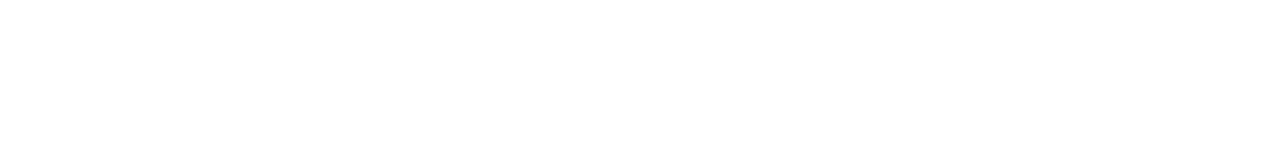
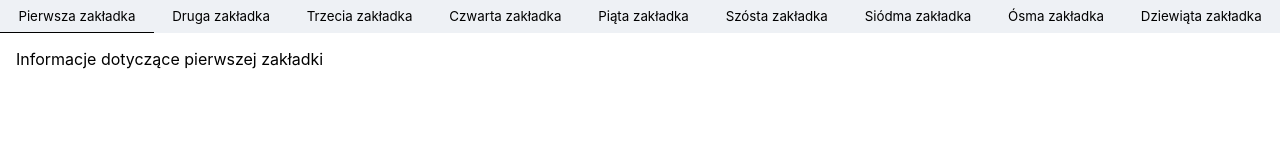
Before and after one commit to soltyskamil/vanilllacomponent, a website built with Vite: page index.html in a window 1280 px wide. Built offline with nearby package versions, Linux system fonts and the light colour scheme.

Commit message:
first commit

```diff
--- a/index.html
+++ b/index.html
@@ -8,12 +8,7 @@
     <title>JS Component</title>
   </head>
   <body>
-    <div id="app">
-      <div id="tabsComponent">
-        <div id="tabsButtons"></div>
-        <div id="tabsContent"></div>
-      </div>
-    </div>
+    <div id="app"></div>
     <script src="/src/main.js"></script>
   </body>
 </html>
--- a/src/main.js
+++ b/src/main.js
@@ -1,106 +1,101 @@
-// const tabsData = [
-//   {
-//     label: 'Oferty',
-//     content: 'Telefon!!!',
-//     id: 0,
-//     active: true,
-//   },
-//   {
-//     label: 'Informacje o produkcie',
-//     content: 'To są informacje o produkcie',
-//     id: 1,
-//     active: false,
-//   },
-//   {
-//     label: 'Opinie i recenzje',
-//     content: 'Dokurwiona sprawa',
-//     id: 2,
-//     active: false,
-//   },
-//   {
-//     label: 'Zadaj pytanie',
-//     content: 'Pytanko pytanko',
-//     id: 3,
-//     active: false,
-//   },
-//   {
-//     label: 'Kup lokalnie',
-//     content: 'Kup koło chałupy',
-//     id: 4,
-//     active: false,
-//   },
-// ]
-const tabs = document.querySelector('#tabsButtons')
-const tabsContent = document.querySelector('#tabsContent')
+function loadData(container, data) {
+  const tabsButtons = document.createElement('div')
+  tabsButtons.classList.add('tabsButtons')
 
-// tabsData.forEach(data => {
-//   const dataEl = document.createElement('button')
-//   dataEl.setAttribute('data-id', data.id)
-//   dataEl.innerHTML = `${data.label}`
-//   tabs.appendChild(dataEl)
-//   if(data.active){
-//     tabsContent.innerHTML = `${data.content}`
-//   }
-//   else return
-// })
- // tabsData.map(function(e){
-    //   if(e.active && e.id != id){
-      //     e.active = !e.active
-      //     tabsData[id].active = !tabsData[id].active;
-      //     tabsContent.innerHTML = `${tabsData[id].content}`
-      //     console.log(tabsData[id], tabsData)
-      //   }
-      // })
-/*
-Wymagania techniczne:
-komponent będzie można stworzyć za pomocą klasy lub funkcji np. new Tabs(container, config) lub createTabsComponent(container, config)
-container to element html, do którego należy “wstrzyknąć” komponent zakładek
-config to dowolny obiekt lub tablica na podstawie, której należy wygenerować komponent. Przykładowy schemat:
-const tabs = [ {label: string, content: string} ]
-domyślnie aktywna jest pierwsza zakładka
-komponent wyświetla się poprawnie na mobile oraz desktop
-*/
+  data.forEach((item, index) => {
+    const tabsInfo = document.createElement('button')
+    tabsInfo.classList.add('tabBtn')
+    tabsInfo.innerHTML = item.label
 
-/*
-  - Stworzenie elementu HTML to którego mamy wstrzyknąć zakładki
-  - dodanie zakładek za pomocą tablicy z danymi
-  - funkcjonalność z powyższych metod
-*/
-const tabData = []
-
-function addItem(container, content){
-  tabData.push({
-    label: container,
-    content: content,
-    id: tabData.length,
-    active: false,
+    tabsButtons.appendChild(tabsInfo)
+    container.appendChild(tabsButtons)
   })
-  const button = document.createElement('button')
-  button.setAttribute('data-id', tabData.length - 1)
-  button.innerHTML = container;
-  tabData[0]['active']=true;
-  tabs.insertBefore(button, button.nextSibling)
-  tabsContent.innerHTML = `${tabData[0].content}`
-  const buttons = document.querySelectorAll('button')
-  buttons[0].style.backgroundColor = '#95a4aa'
-  buttons.forEach(function(element){
-    element.addEventListener('click', () => switchData(element))
-  })
+  showData(container, data)
 }
 
-function switchData(element){
-  const id = parseInt(element.getAttribute('data-id'))
-  const buttons = document.querySelectorAll('button')
-  tabData.map(function(e){
-    if(e.active && e.id != id){
-      e.active = !e.active
-      tabData[id].active = !tabData[id].active;
-      tabsContent.innerHTML = `${tabData[id].content}`
-      console.log(e.id, id)
-      buttons[e.id].style.backgroundColor = '#eef1f5'
-      buttons[id].style.backgroundColor = '#95a4aa'
+
+function showData(container, data){
+  const tabsConfig = document.createElement('div')
+  tabsConfig.classList.add('tabsConfig')
+
+  const buttons = document.querySelectorAll('.tabBtn')
+  buttons[0].classList.add('active')
+
+  buttons.forEach((item, index) => {
+    if(item.classList.contains('active')){
+      tabsConfig.innerHTML = data[index].info
+      container.appendChild(tabsConfig)
     }
-
+    item.addEventListener('click', (e) => switchData(e, buttons, container, data, tabsConfig))
   })
 
 }
+
+function switchData(e, buttons, container, data, tabsConfig){
+  if(e.target.classList.contains('active')) return
+
+  else {
+    buttons.forEach((item) => item.classList.remove('active'))
+    e.target.classList.add('active')
+  }
+
+  buttons.forEach((item, index) => {
+    if(item.classList.contains('active')){
+      tabsConfig.innerHTML = data[index].info
+      container.appendChild(tabsConfig)
+    }
+  })
+
+}
+
+
+
+document.addEventListener('DOMContentLoaded', () =>{
+  const parent = document.querySelector('#app')
+
+  const container = document.createElement('div')
+  container.id = 'tabsComponent'
+
+  parent.appendChild(container)
+
+  const data = [
+    {
+        label: 'Pierwsza zakładka',
+        info: 'Informacje dotyczące pierwszej zakładki',
+    },
+    {
+        label: 'Druga zakładka',
+        info: 'Informacje dotyczące drugiej zakładki',
+    },
+    {
+        label: 'Trzecia zakładka',
+        info: 'Informacje dotyczące trzeciej zakładki',
+    },
+    {
+        label: 'Czwarta zakładka',
+        info: 'Informacje dotyczące czwartej zakładki',
+    },
+    {
+        label: 'Piąta zakładka',
+        info: 'Informacje dotyczące piątej zakładki',
+    },
+    {
+        label: 'Szósta zakładka',
+        info: 'Informacje dotyczące szóstej zakładki',
+    },
+    {
+        label: 'Siódma zakładka',
+        info: 'Informacje dotyczące siódmej zakładki',
+    },
+    {
+        label: 'Ósma zakładka',
+        info: 'Informacje dotyczące ósmej zakładki',
+    },
+    {
+        label: 'Dziewiąta zakładka',
+        info: 'Informacje dotyczące dziewiątej zakładki',
+    },
+  ];
+  loadData(container, data)
+}
+)
--- a/src/style.css
+++ b/src/style.css
@@ -14,14 +14,13 @@ body{
   margin: 0;
   min-height: 100vh;
 }
-#tabsButtons{
+.tabsButtons{
   display: flex;
   flex-wrap: wrap;
 }
-#tabsContent{
+.tabsConfig{
   display: block;
   padding: 1rem;
-  background-color: ;
 }
 button{
   cursor: pointer;
@@ -35,7 +34,9 @@ button{
 button:hover{
   border-bottom: 1px solid black;
 }
-
+span{
+  display: block;
+}
 
 @media screen and (max-width: 800px) {
 
```
